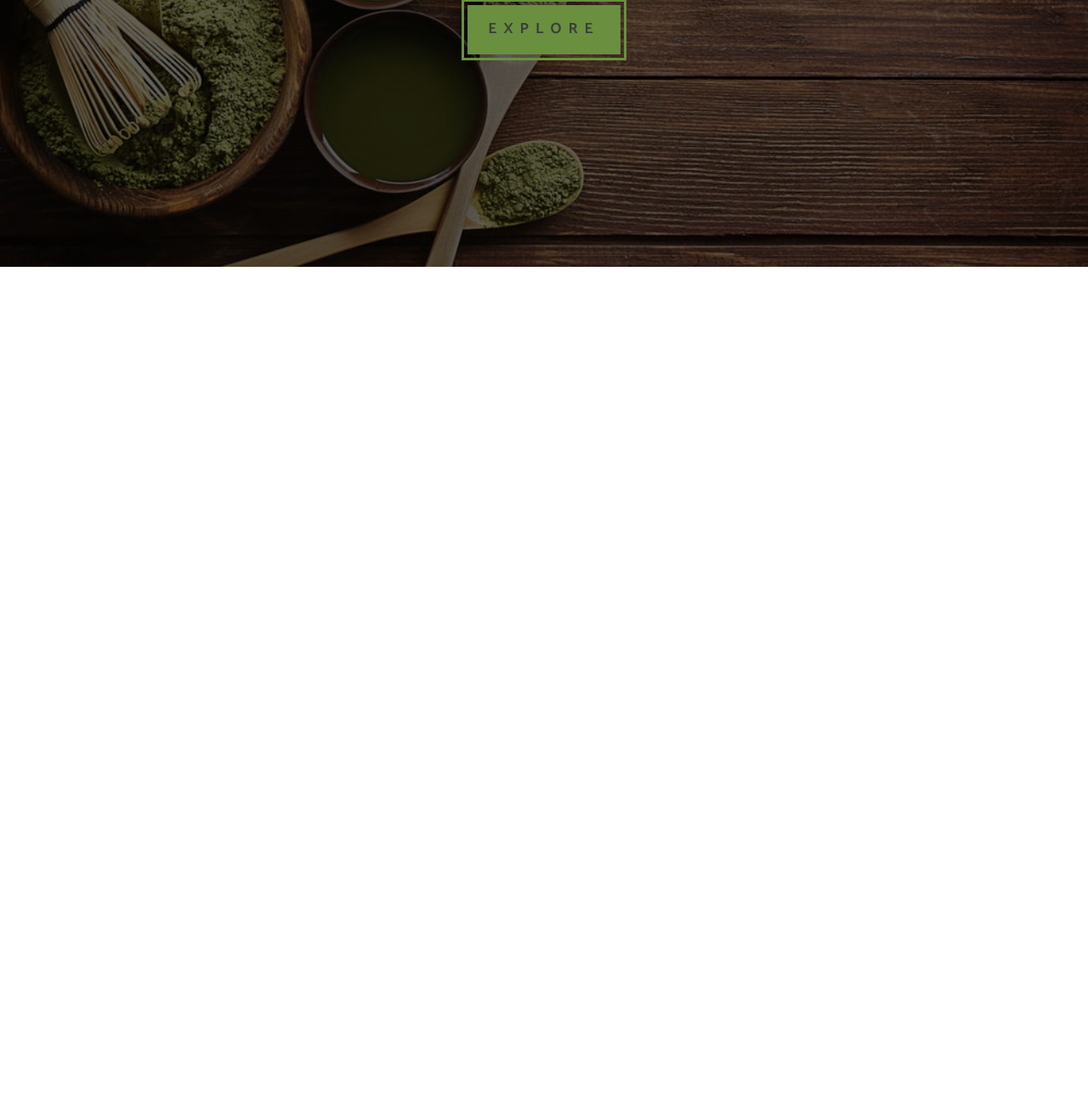
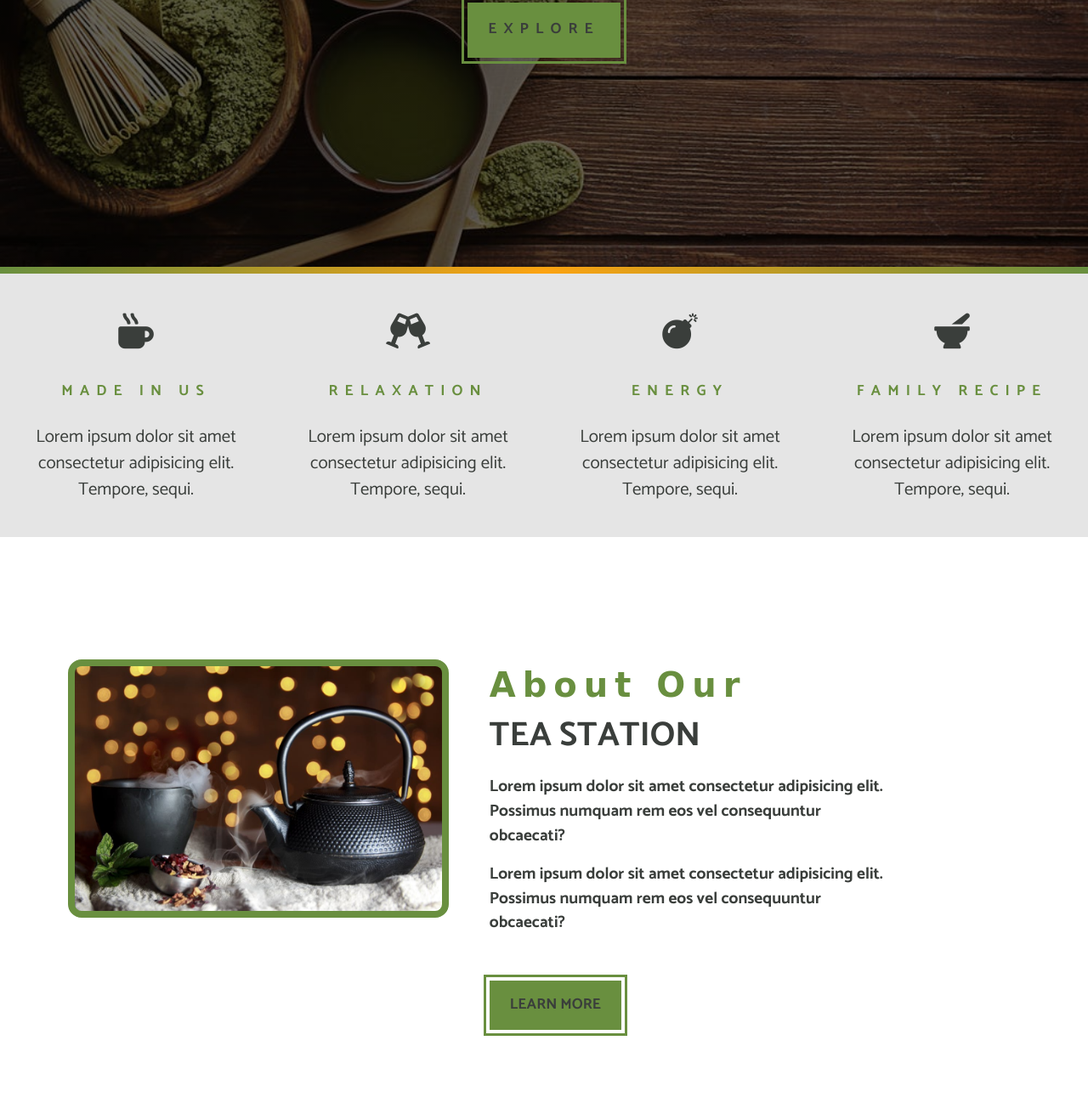
Before and after one commit to mohsenzn/TeaStation, a plain HTML site: page index.html in a window 1280 px wide. Shown: the part 486-1797 px from the top of the page at 85% size. Before the commit the page ends 800 px from the top, so only its background shows below. Drawn offline with Linux system fonts and the light colour scheme; a web font is replaced by a local one.

Commit message:
compelete about section

```diff
--- a/css/main.css
+++ b/css/main.css
@@ -24,7 +24,12 @@ body {
   line-height: 1.5;
 }
 /* utility classes */
-
+.clearfix::after,
+.clearfix::before {
+  content: "";
+  clear: both;
+  display: table;
+}
 a {
   text-decoration: none;
 }
@@ -37,6 +42,7 @@ a {
 .text-primary {
   color: var(--primaryColor);
 }
+
 .nav-btn {
   position: fixed;
   top: 0;
@@ -107,14 +113,12 @@ a {
 }
 /* header */
 .header {
-  min-height: 100vh;
+  min-height: 100vh !important;
   background: linear-gradient(rgba(0, 0, 0, 0.6), rgba(0, 0, 0, 0.6)),
     url("../images/main-bcg.jpeg") center/cover no-repeat fixed;
-
 }
 /* banner */
 .banner {
-
   text-align: center;
   display: flex;
   flex-direction: column;
@@ -140,9 +144,9 @@ a {
   line-height: 1.3;
   animation: slideFromLeft 5s ease-in-out 1;
 }
-.main-btn,
+.main__btn,
 .banner__btn {
-    display:inline-block;
+  display: inline-block;
   font-size: 1.1rem;
   background: var(--primaryColor);
   text-decoration: none;
@@ -150,9 +154,157 @@ a {
   padding: 1rem 1.5rem;
   color: var(--mainDark);
   font-weight: bold;
-    outline:0.2rem solid var(--primaryColor);
-    outline-offset:4px;
+  outline: 0.2rem solid var(--primaryColor);
+  outline-offset: 4px;
   cursor: pointer;
-    transition:var(--mainTransition);
+  transition: var(--mainTransition);
   margin-top: 2.3rem;
 }
+.main__btn:hover {
+  color: var(--mainWhite);
+  opacity: 0.7;
+}
+.banner__btn {
+  padding: 1.2rem 1.5rem;
+  animation: show 5s ease-in-out 1;
+}
+/* animation */
+@keyframes slideFormRight {
+  0% {
+    transform: translateX(1000px);
+  }
+  50% {
+    transform: translateX(-200px);
+  }
+  75% {
+    transform: translateX(50px);
+  }
+  100% {
+    transform: translateX(0px);
+  }
+}
+@keyframes slideFromLeft {
+  0% {
+    transform: translateX(-1000px);
+  }
+  50% {
+    transform: translateX(200px);
+  }
+  75% {
+    transform: translateX(-50px);
+  }
+  100% {
+    transform: translateX(0px);
+  }
+}
+
+@keyframes show {
+  0% {
+    transform: scale(1.6);
+    opacity: 0;
+  }
+  100% {
+    transform: scale(1);
+    opacity: 1;
+  }
+}
+/* content divider */
+.content-divider {
+  height: 0.5rem;
+  background: linear-gradient(
+    to left,
+    var(--primaryColor),
+    var(--secondaryColor),
+    var(--primaryColor)
+  );
+}
+
+/* skills  */
+.skills {
+  background: var(--mainGrey);
+  display: flex;
+}
+.skill {
+  padding: 2.5rem;
+  text-align: center;
+  transition: var(--mainTransition);
+}
+.skill__icon {
+  font-size: 2.6rem;
+  margin-bottom: 1.5rem;
+  transition: var(--mainTransition);
+  display: inline-block;
+}
+.skill__title {
+  font-size: 1.1rem;
+  font-weight: bold;
+  text-transform: uppercase;
+  letter-spacing: var(--letterSpacing);
+  margin-bottom: 1.5rem;
+  color: var(--primaryColor);
+  transition: var(--mainTransition);
+}
+.skill__text {
+  line-height: 1.5;
+  font-size: 1.3rem;
+}
+.skill:hover {
+  background: var(--primaryColor);
+}
+.skill:hover .skill__title {
+  color: var(--mainWhite);
+}
+.skill:hover .skill__icon {
+  transform: translateY(-8px);
+}
+
+/* about */
+.about{
+    display:flex;
+    padding:3rem ;
+}
+.section-left{
+    padding:4rem 0;
+    width:75%;
+    margin:0 auto;
+    /* max-width: 1170px; */
+}
+.about__img {
+    padding:2rem;
+}
+.about__imgContainer{
+    background:var(--primaryColor);
+    border:0.5rem solid var(--primaryColor);
+    border-radius: 1rem;
+    overflow: hidden;
+}
+.about__pic{
+    width:100%;
+    display:block;
+    transition:var(--mainTransition);
+}
+.about__imgContainer:hover .about__pic {
+    opacity: 0.5;
+    transform:scale(1.2)
+}
+/* section title */
+.about__info{
+    padding: 6rem 1rem;
+}
+.info__subtitle{
+    font-size: 2.5rem;
+    font-family: var(--slantedText);
+    letter-spacing:var(--letterSpacing);
+    text-transform:capitalize;
+    color:var(--primaryColor);
+}
+.info__title{
+    font-size: 2.5rem;
+    text-transform: uppercase;
+}
+.about__text{
+    font-size: 1.2rem;
+    font-weight: 600;
+    margin:1rem 0;
+    padding-right: 10rem;
+}
--- a/index.html
+++ b/index.html
@@ -44,7 +44,93 @@
         <a href="skills.html" class="banner__btn">explore</a>
       </div>
     </header>
+    <div class="content-divider"></div>
+    <!-- Skills Section -->
+    <section class="skills clearfix">
+      <!-- single skill -->
+      <article class="skill">
+        <span class="skill__icon">
+          <i class="fas fa-mug-hot"></i>
+        </span>
+        <h3 class="skill__title">Made in us</h3>
+        <p class="skill__text">
+          Lorem ipsum dolor sit amet consectetur adipisicing elit. Tempore,
+          sequi.
+        </p>
+      </article>
+      <!-- end of single skill -->
+      <!-- single skill -->
+      <article class="skill">
+        <span class="skill__icon">
+          <i class="fas fa-glass-cheers"></i>
+        </span>
+        <h3 class="skill__title">relaxation</h3>
+        <p class="skill__text">
+          Lorem ipsum dolor sit amet consectetur adipisicing elit. Tempore,
+          sequi.
+        </p>
+      </article>
+      <!-- end of single skill -->
+      <!-- single skill -->
+      <article class="skill">
+        <span class="skill__icon">
+          <i class="fas fa-bomb"></i>
+        </span>
+        <h3 class="skill__title">energy</h3>
+        <p class="skill__text">
+          Lorem ipsum dolor sit amet consectetur adipisicing elit. Tempore,
+          sequi.
+        </p>
+      </article>
+      <!-- end of single skill -->
+      <!-- single skill -->
+      <article class="skill">
+        <span class="skill__icon">
+          <i class="fas fa-mortar-pestle"></i>
+        </span>
+        <h3 class="skill__title">family recipe</h3>
+        <p class="skill__text">
+          Lorem ipsum dolor sit amet consectetur adipisicing elit. Tempore,
+          sequi.
+        </p>
+      </article>
+      <!-- end of single skill -->
+    </section>
+    <!-- end of skills section -->
+    <!-- about -->
+    <section class="about">
 
+        <div class="section-left clearfix">
+          <article class="about__img">
+            <div class="about__imgContainer">
+              <img src="./images/about-bcg.jpeg" alt="tea" class="about__pic" />
+            </div>
+          </article>
+        </div>
+        <article class="about__info">
+          <!-- info title -->
+          <div >
+            <h3 class="info__subtitle">about our</h3>
+            <h2 class="info__title">tea station</h2>
+          </div>
+          <!-- info text -->
+          <p class="about__text">
+            Lorem ipsum dolor sit amet consectetur adipisicing elit. Possimus
+            numquam rem eos vel consequuntur obcaecati?
+          </p>
+          <p class="about__text">
+            Lorem ipsum dolor sit amet consectetur adipisicing elit. Possimus
+            numquam rem eos vel consequuntur obcaecati?
+          </p>
+          <a href="about.html" class="main__btn">learn more</a>
+        </article>
+
+    </section>
+    <!-- end of about.html -->
+    <!-- Products -->
+    <section class="products">
+
+    </section>
     <script src="js/app.js"></script>
   </body>
 </html>
```
Lines whose indentation alone changed are shown as unchanged.
